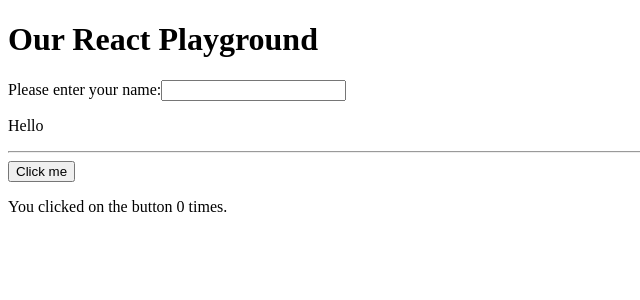
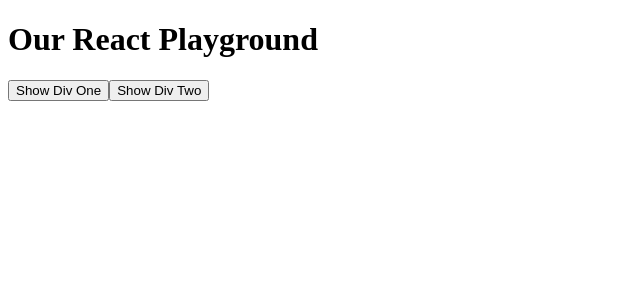
Before and after one commit to speedingplanet/react-playground, a React (Vite) app: page / in a window 1280 px wide. Shown: the top 300 px of the page, without its empty margins (0-640 px from the left). Built offline with nearby package versions, Linux system fonts and the light colour scheme.

Commit message:
Toggle visibility

```diff
--- a/src/App.jsx
+++ b/src/App.jsx
@@ -1,15 +1,45 @@
-import ButtonEvents from "./ButtonEvents.jsx";
-import Greeter from "./Greeter.jsx";
+import { useState } from 'react';
+import ButtonEvents from './ButtonEvents.jsx';
+import Greeter from './Greeter.jsx';
 
 function App() {
+	const [visibilityState, setVisibilityState] = useState({
+		divOne: 'hidden',
+		divTwo: 'hidden',
+	});
+
+	function handleShowDivOne() {
+		setVisibilityState({
+			divOne: 'visible',
+			divTwo: 'hidden',
+		});
+	}
+	function handleShowDivTwo() {
+		setVisibilityState({
+			divOne: 'hidden',
+			divTwo: 'visible',
+		});
+	}
+
 	return (
 		<main>
 			<header>
 				<h1>Our React Playground</h1>
 			</header>
-      <Greeter firstName="John" lastName="Smith"></Greeter>
-      <hr />
-      <ButtonEvents />
+			<section>
+				<div>
+					{/* <button onClick={handleButtonClick}>Toggle visibility</button> */}
+					<button onClick={handleShowDivOne}>Show Div One</button>
+					<button onClick={handleShowDivTwo}>Show Div Two</button>
+				</div>
+				{/* <div hidden> */}
+				<div style={{ visibility: visibilityState.divOne }}>
+					<p>Div One</p>
+				</div>
+				<div style={{ visibility: visibilityState.divTwo }}>
+					<p>Div Two</p>
+				</div>
+			</section>
 		</main>
 	);
 }
```
Lines whose indentation alone changed are shown as unchanged.
